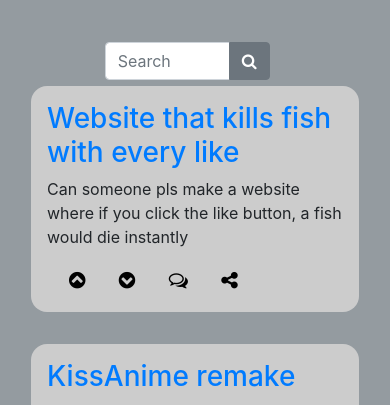
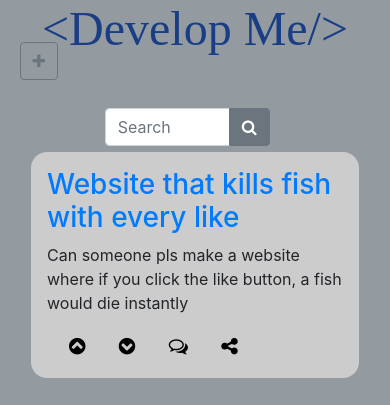
Before and after one commit to WeebNetsu/develop-me-website, a Flask app: template templates/index.html in a window 390 px wide. Shown: the top 405 px of the page. Run offline with Flask 2, Linux system fonts and the light colour scheme; the template is opened without the code that fills it, so the values that code supplies are empty; style sheets or scripts are compiled from the project's sources; some libraries are stand-ins or nearby versions.

Commit message:
Mostly completed index page
Index page is now close to completion

```diff
--- a/templates/css/index.css
+++ b/templates/css/index.css
@@ -9,6 +9,22 @@
   position: fixed;
   right: 2%;
   top: 5%;
+}
+
+#add_post {
+  position: absolute;
+  left: 5%;
+  top: 5%;
+}
+
+header {
+  width: 75%;
+  font-family: "Times New Roman", Times, serif;
+  color: #1a3e86;
+}
+header h1 {
+  text-align: center;
+  font-size: 5rem;
 }
 
 #user_account_preview {
@@ -72,6 +88,15 @@
   #user_account_preview {
     display: none;
   }
+
+  header {
+    width: 100%;
+  }
+}
+@media (max-width: 530px) {
+  header h1 {
+    font-size: 3rem;
+  }
 }
 
 /*# sourceMappingURL=index.css.map */
--- a/templates/index.html
+++ b/templates/index.html
@@ -16,9 +16,6 @@
       rel="stylesheet"
       href="https://maxcdn.bootstrapcdn.com/bootstrap/4.3.1/css/bootstrap.min.css"
     />
-    <script src="https://ajax.googleapis.com/ajax/libs/jquery/3.3.1/jquery.min.js"></script>
-    <script src="https://cdnjs.cloudflare.com/ajax/libs/popper.js/1.14.7/umd/popper.min.js"></script>
-    <script src="https://maxcdn.bootstrapcdn.com/bootstrap/4.3.1/js/bootstrap.min.js"></script>
 
     <!-- Fontawesome -->
     <link
@@ -31,6 +28,15 @@
     <link rel="stylesheet" href="css/index.css" />
   </head>
   <body>
+    <div id="add_post">
+      <button class="btn btn-outline-secondary">
+        <i class="fa fa-plus"></i>
+      </button>
+    </div>
+
+    <header>
+      <h1>&lt;Develop Me/&gt;</h1>
+    </header>
     <section id="search" class="container-fluid">
       <form action="#" method="get">
         <div class="input-group mb-3">
@@ -267,5 +273,9 @@
         </div>
       </nav>
     </section>
+
+    <script src="https://ajax.googleapis.com/ajax/libs/jquery/3.3.1/jquery.min.js"></script>
+    <script src="https://cdnjs.cloudflare.com/ajax/libs/popper.js/1.14.7/umd/popper.min.js"></script>
+    <script src="https://maxcdn.bootstrapcdn.com/bootstrap/4.3.1/js/bootstrap.min.js"></script>
   </body>
 </html>
--- a/templates/scss/index.scss
+++ b/templates/scss/index.scss
@@ -1,15 +1,30 @@
 @import "./defaults.scss";
 
 #search {
-  //   height: 80%;
   width: 25%;
   position: fixed;
   right: 2%;
   top: 5%;
 }
 
+#add_post {
+  position: absolute;
+  left: 5%;
+  top: 5%;
+}
+
+header {
+  width: 75%;
+  font-family: "Times New Roman", Times, serif;
+  color: #1a3e86;
+
+  h1 {
+    text-align: center;
+    font-size: 5rem;
+  }
+}
+
 #user_account_preview {
-  // border: 1px solid black;
   height: 80%;
   width: 25%;
   position: fixed;
@@ -29,7 +44,6 @@
   }
 
   #user_info_container {
-    // background-image: linear-gradient(135deg, #fff5 0%, #fff0 70%);
     background-color: #fff5;
     border-radius: 5px;
     padding: 1rem;
@@ -85,4 +99,16 @@
   #user_account_preview {
     display: none;
   }
+
+  header {
+    width: 100%;
+  }
 }
+
+@media (max-width: 530px) {
+  header {
+    h1 {
+      font-size: 3rem;
+    }
+  }
+}
```
